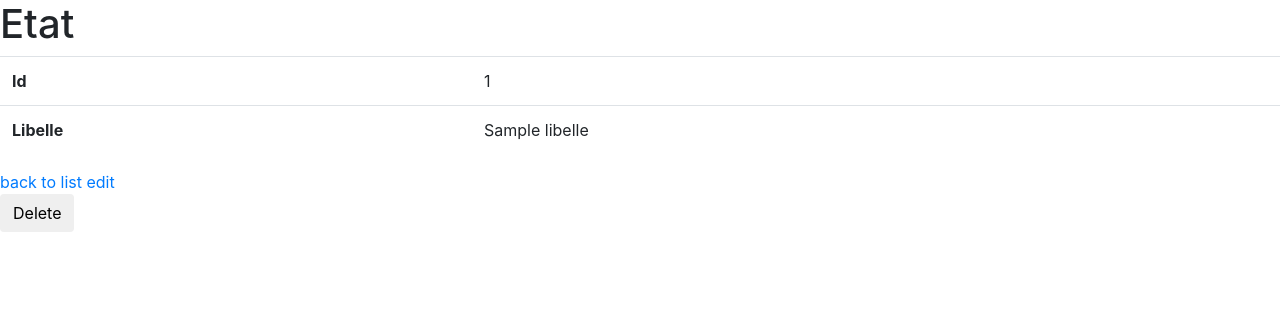
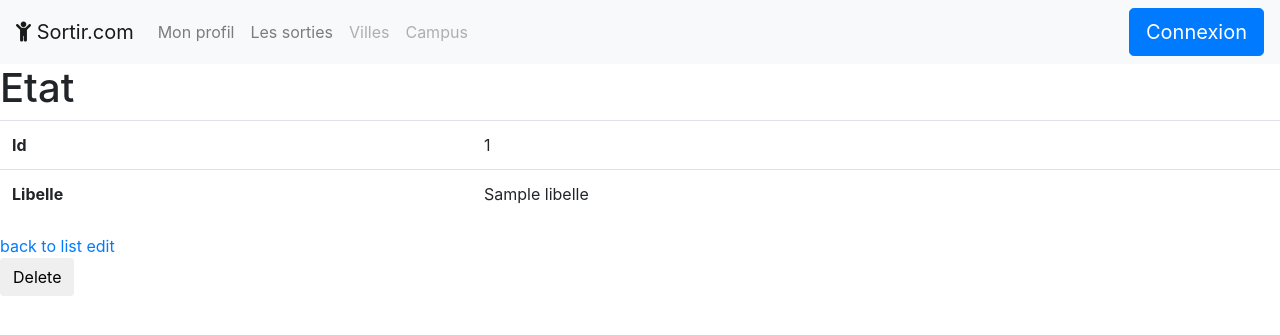
Before and after one commit to CourtoisBaptiste/Projet_Sortir, a Symfony app: template templates/etat/show.html.twig in a window 1280 px wide. Shown: the top 335 px of the page. Run offline with Twig, Linux system fonts and the light colour scheme; the template is opened without the code that fills it: most values are stand-ins (such as "Sample title", 1, 10 or a date in 2020); some libraries are stand-ins or nearby versions.

Commit message:
Commit navbar

```diff
--- a/templates/base.html.twig
+++ b/templates/base.html.twig
@@ -16,6 +16,33 @@
         {% block stylesheets %}{% endblock %}
     </head>
     <body>
+    <nav class="navbar navbar-expand-lg navbar-light bg-light">
+        <a class="navbar-brand" href="/"><i class='fas fa-child'></i> Sortir.com</a>
+        <button class="navbar-toggler" type="button" data-toggle="collapse" data-target="#navbarSupportedContent"
+                aria-controls="navbarSupportedContent" aria-expanded="false">
+            <span class="navbar-toggler-icon"></span>
+        </button>
+
+        <div class="collapse navbar-collapse" id="navbarSupportedContent">
+            <ul class="navbar-nav mr-auto">
+                <li class="nav-item-active">
+                    <a class="nav-link" href="/profil">Mon profil</a>
+                </li>
+                <li class="nav-item-active">
+                    <a class="nav-link" href="/sorties">Les sorties</a>
+                </li>
+                <li class="nav-item">
+                    <a class="nav-link disabled" href="/profil">Villes</a>
+                </li>
+                <li class="nav-item-active">
+                    <a class="nav-link disabled" href="/sorties">Campus</a>
+                </li>
+            </ul>
+        </div>
+        <form class="form-inline">
+            <a href="/connexion"><button type="button" class="btn btn-primary btn-lg">Connexion</button></a>
+        </form>
+    </nav>
         {% block body %}{% endblock %}
         {% block javascripts %}{% endblock %}
     </body>
```
